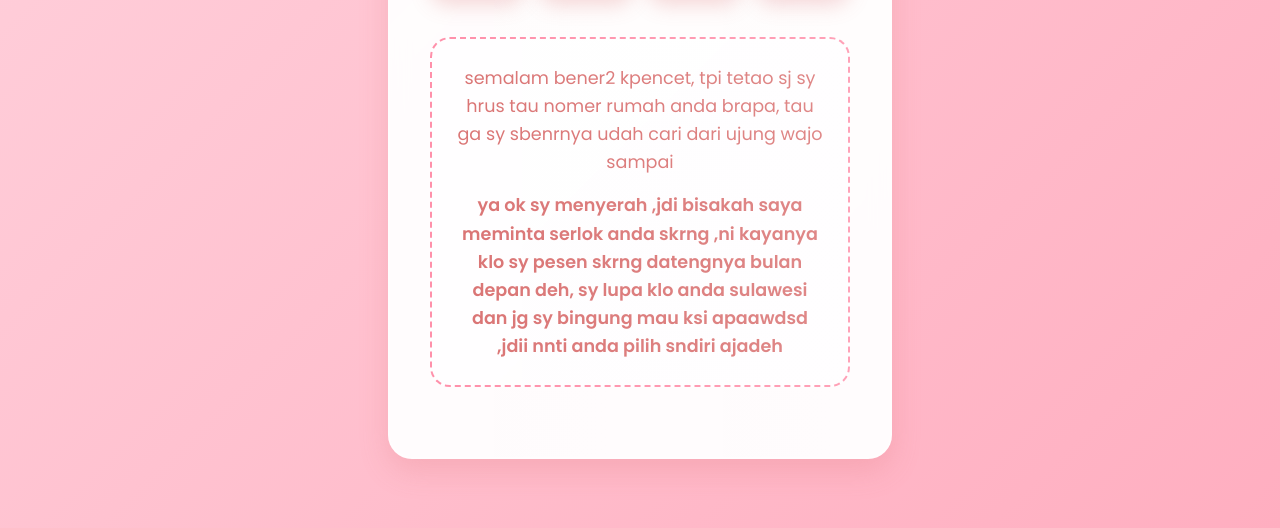
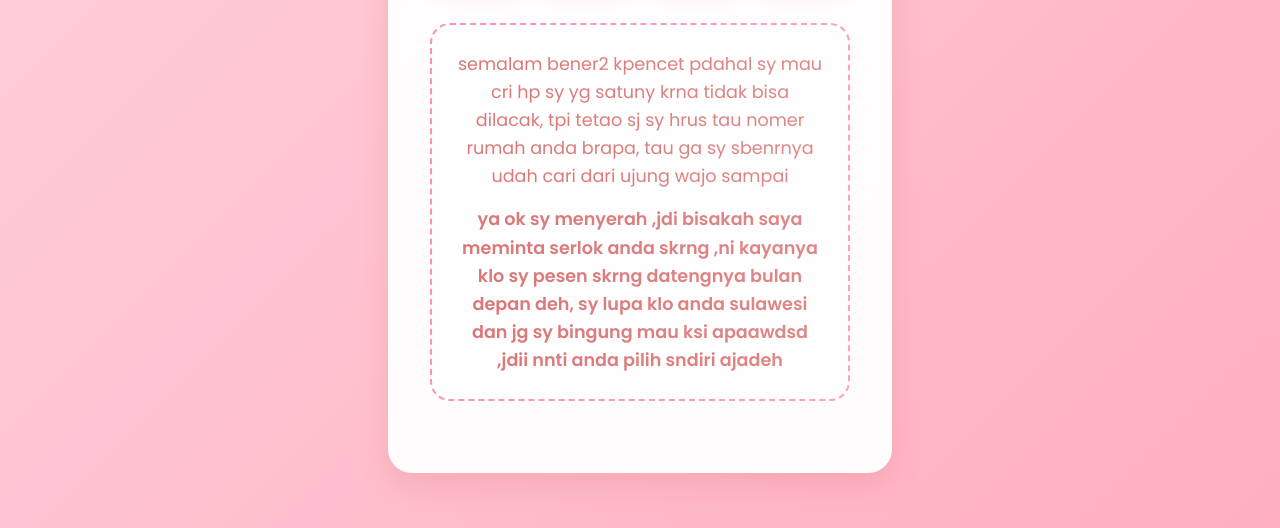
Before and after one commit to pibesdeeey/pibesdeeey.github.io, a plain HTML site: page index.html in a window 1280 px wide. Shown: the part 272-800 px from the top of the page. Drawn offline with Linux system fonts and the light colour scheme.

Commit message:
Update index.html

```diff
--- a/index.html
+++ b/index.html
@@ -287,7 +287,7 @@
             </div>
 
             <div class="message">
-                <p>semalam bener2 kpencet, tpi tetao sj sy hrus tau nomer rumah anda brapa, tau ga sy sbenrnya udah cari dari ujung wajo sampai</p>
+                <p>semalam bener2 kpencet pdahal sy mau cri hp sy yg satuny krna tidak bisa dilacak, tpi tetao sj sy hrus tau nomer rumah anda brapa, tau ga sy sbenrnya udah cari dari ujung wajo sampai</p>
                 <p>ya ok sy menyerah ,jdi bisakah saya meminta serlok anda skrng ,ni kayanya klo sy pesen skrng datengnya bulan depan deh, sy lupa klo anda sulawesi dan jg sy bingung mau ksi apaawdsd ,jdii nnti anda pilih sndiri ajadeh</p>
             </div>
         </div>
```
